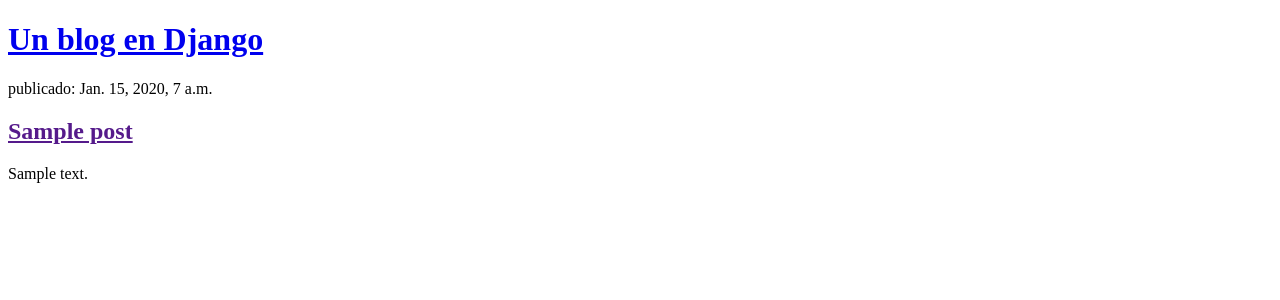
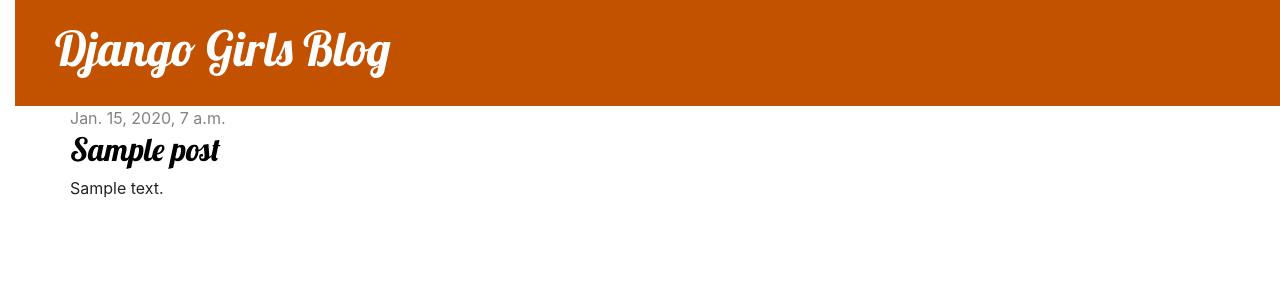
Before and after one commit to martinezga/my-first-blog, a Django app: page / in a window 1280 px wide. Shown: the top 300 px of the page. Run offline with Django 3.2, Linux system fonts and the light colour scheme; tables that the repository leaves empty hold one stand-in row (values such as "Sample post"); some libraries are stand-ins or nearby versions.

Commit message:
Agregadas vistas, plantillas y css

```diff
--- /dev/null
+++ b/blog/static/css/blog.css
@@ -0,0 +1,49 @@
+body {
+    padding-left: 15px;
+}
+.page-header {
+    background-color: #C25100;
+    margin-top: 0;
+    padding: 20px 20px 20px 40px;
+}
+
+.page-header h1, .page-header h1 a, .page-header h1 a:visited, .page-header h1 a:active {
+    color: #ffffff;
+    font-size: 36pt;
+    text-decoration: none;
+}
+
+.content {
+    margin-left: 40px;
+}
+
+h1, h2, h3, h4 {
+    font-family: 'Lobster', cursive;
+}
+
+.date {
+    color: #828282;
+}
+
+.save {
+    float: right;
+}
+
+.post-form textarea, .post-form input {
+    width: 100%;
+}
+
+.top-menu, .top-menu:hover, .top-menu:visited {
+    color: #ffffff;
+    float: right;
+    font-size: 26pt;
+    margin-right: 20px;
+}
+
+.post {
+    margin-bottom: 70px;
+}
+
+.post h2 a, .post h2 a:visited {
+    color: #000000;
+}
--- /dev/null
+++ b/blog/templates/blog/base.html
@@ -0,0 +1,25 @@
+<!DOCTYPE html>
+<html lang="es">
+<head>
+    <meta charset="UTF-8">
+    <meta name="viewport" content="width=device-width, initial-scale=1, shrink-to-fit=no">
+    <link rel="stylesheet" href="https://stackpath.bootstrapcdn.com/bootstrap/4.5.0/css/bootstrap.min.css" integrity="sha384-9aIt2nRpC12Uk9gS9baDl411NQApFmC26EwAOH8WgZl5MYYxFfc+NcPb1dKGj7Sk" crossorigin="anonymous">
+    {% load static %}
+    <link rel="stylesheet" type="text/css" href="{% static 'css/blog.css' %}">
+    <link href="//fonts.googleapis.com/css?family=Lobster&subset=latin,latin-ext" rel="stylesheet" type="text/css">
+    <title>Un blog en Django</title>
+</head>
+<body>
+    <div class="page-header">
+        <h1><a href="/">Django Girls Blog</a></h1>
+    </div>
+    <div class="content container">
+        <div class="row">
+            <div class="col-md-8">
+            {% block content %}
+            {% endblock %}
+            </div>
+        </div>
+    </div>
+</body>
+</html>
--- a/blog/templates/blog/post_list.html
+++ b/blog/templates/blog/post_list.html
@@ -1,22 +1,13 @@
-<!DOCTYPE html>
-<html lang="es">
-<head>
-    <meta charset="UTF-8">
-    <meta name="viewport" content="width=device-width, initial-scale=1.0">
-    <title>Un blog en Django</title>
-</head>
-<body>
-    <div>
-        <h1><a href="/">Un blog en Django</a></h1>
-    </div>
+{% extends 'blog/base.html' %}
 
+{% block content %}
     {% for post in posts %}
-        <div>
-            <p> publicado: {{ post.published_date }}</p>
-            <h2><a href="">{{ post.title }}</a></h2>
+        <div class="post">
+            <div class="date">
+                {{ post.published_date }}
+            </div>
+            <h2><a href="{% url 'post_detail' pk=post.pk %}">{{ post.title }}</a></h2>
             <p>{{ post.text|linebreaksbr }}</p>
         </div>
     {% endfor %}
-
-</body>
-</html>
+{% endblock %}
--- a/blog/urls.py
+++ b/blog/urls.py
@@ -3,4 +3,5 @@
 
 urlpatterns = [
     path('', views.post_list, name='post_list'),
+    path('post/<int:pk>/', views.post_detail, name='post_detail'),
 ]
--- a/blog/views.py
+++ b/blog/views.py
@@ -1,9 +1,14 @@
 from django.shortcuts import render
 from django.utils import timezone
 from .models import Post
+from django.shortcuts import render, get_object_or_404
 
 # Create your views here.
 
 def post_list(request):
-    posts = Post.objects.filter(published_date__lte=timezone.now()).order_by('published_date')
+    posts = Post.objects.filter(published_date__lte=timezone.now()).order_by('-published_date')
     return render(request, 'blog/post_list.html', {'posts': posts})
+
+def post_detail(request, pk):
+    post = get_object_or_404(Post, pk=pk)
+    return render(request, 'blog/post_detail.html', {'post': post})
```
Also changed, not shown: blog/templates/blog/post_detail.html (added, +13 -0 lines).
